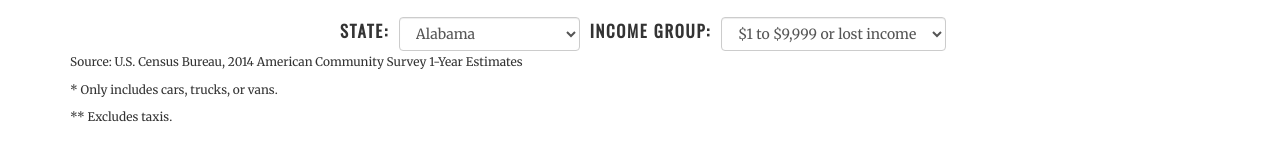
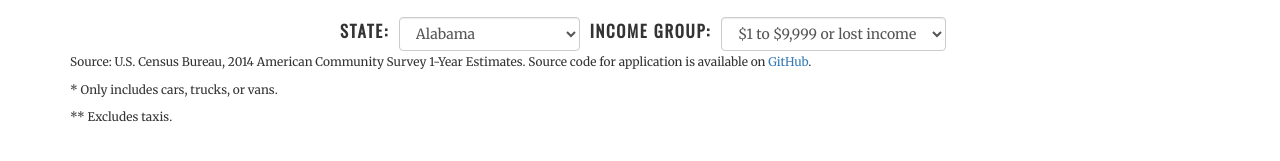
Before and after one commit to mattsedlar/DevDataProd_CourseProject, a plain HTML site: page www/index.html in a window 1280 px wide. Shown: the part 139-300 px from the top of the page. Drawn offline with nearby package versions, Linux system fonts and the light colour scheme; a script that the page names is missing.

Commit message:
Added GitHub link in source

```diff
--- a/www/index.html
+++ b/www/index.html
@@ -92,7 +92,7 @@
     </div>
 
     <div class="small">
-      <p>Source: U.S. Census Bureau, 2014 American Community Survey 1-Year Estimates</p>
+      <p>Source: U.S. Census Bureau, 2014 American Community Survey 1-Year Estimates. Source code for application is available on <a href="https://github.com/mattsedlar/DevDataProd_CourseProject">GitHub</a>.</p>
       <p>* Only includes cars, trucks, or vans.</p>
       <p>** Excludes taxis.</p>
     </div>
```
